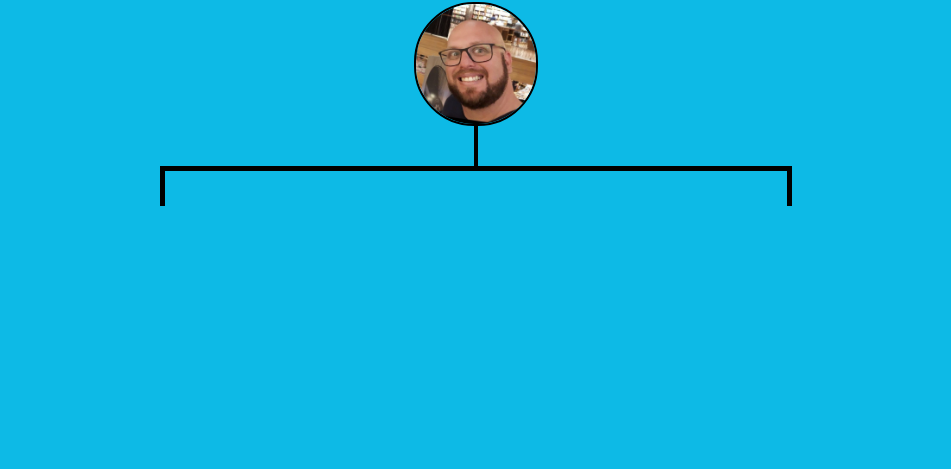
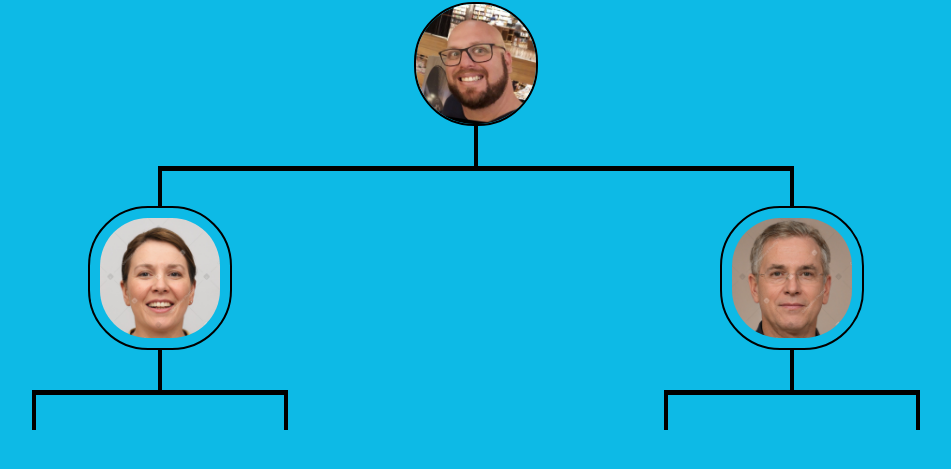
Before and after one commit to luizgalluzzi/Desafiador, a plain HTML site: page index.html in a window 1280 px wide. Shown: the part 79-548 px from the top of the page, without its empty margins (164-1115 px from the left). Drawn offline with Linux system fonts and the light colour scheme.

Commit message:
segundo commit

```diff
--- a/estilo.css
+++ b/estilo.css
@@ -14,7 +14,6 @@ img {
 #top2 {
     border-radius: 60px;
     border: 2px solid black;
-
 }
 
 .gridcontainer1 {
@@ -30,19 +29,86 @@ img {
 .line2 {
     border-left: 2.5px solid black;
 }
-
 .gridcontainer2 {
     width: 100%;
     height: 40px;
     display: grid;
     grid-template-columns: 25% 25% 25% 25%;
 }
-
 .line4 {
     border-top: 5px solid black;
-    border-left: 5px solid black;
+    border-left: 2.5px solid black;
 }
 .line5 {
     border-top: 5px solid black;
-    border-right: 5px solid black;
+    border-right: 2.5px solid black;
 }
+.line3 {
+    border-right: 2.5px solid black;
+}
+.line6 {
+    border-left: 2.5px solid black;
+}
+#pai {
+    border-radius: 60px;
+    border: 2px solid black;
+    padding: 10px;
+}
+#mae {border-radius: 60px;
+    border: 2px solid black;
+    padding: 10px;
+}
+.gridcontainer3 {
+    height: 144px;
+    display: grid;
+    grid-template-columns: 50% 50%;
+    grid-template-rows: 100%;
+}
+
+.gridcontainer4 {
+    width: 100%;
+    height: 40px;
+    display: grid;
+    grid-template-columns: 25% 25% 25% 25%;
+}
+.line7 {
+    border-right: 2.5px solid black;
+}
+.line8 {
+    border-left: 2.5px solid black;
+}
+.line9 {
+    border-right: 2.5px solid black;
+}
+.line10 {
+    border-left: 2.5px solid black;
+}
+
+.gridcontainer5 {
+    width: 100%;
+    height: 40px;
+    display: grid;
+    grid-template-columns: 15% 20% 30% 20% 15%;
+}
+
+.line11 {
+    border-right: 2.5px solid black;
+}
+.line12 {
+    border-top: 5px solid black;
+    border-left: 2.5px solid black;
+    border-right: 2.5px solid black;
+}
+.line13 {
+    border-right: 2.5px solid black;
+    border-left: 2.5px solid black;
+}
+.line14 {
+    border-top: 5px solid black;
+    border-left: 2.5px solid black;
+    border-right: 2.5px solid black;
+}
+.line15 {
+    border-left: 2.5px solid black;
+
+}
--- a/index.html
+++ b/index.html
@@ -28,5 +28,24 @@
         <div class="line6"></div>
     </div>
 
+    <div class="gridcontainer3">
+        <img src="img/mae.jpg" width="120px" alt="mae" id="mae">
+        <img src="img/pai.jpg" width="120px" alt="pai" id="pai">
+    </div>
+
+    <div class="gridcontainer4">
+        <div class="line7"></div>
+        <div class="line8"></div>
+        <div class="line9"></div>
+        <div class="line10"></div>
+    </div>
+
+    <div class="gridcontainer5">
+        <div class="line11"></div>
+        <div class="line12"></div>
+        <div class="line13"></div>
+        <div class="line14"></div>
+        <div class="line15"></div>
+    </div>
 </body>
 </html>
```
Also changed, not shown: img/mae.jpg (added), img/pai.jpg (added).
